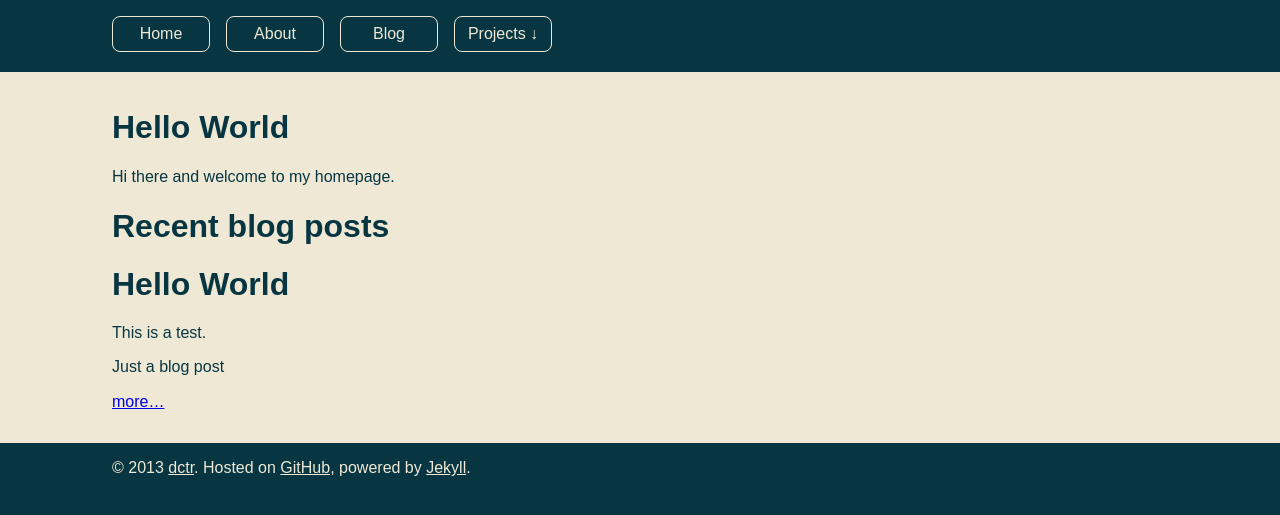
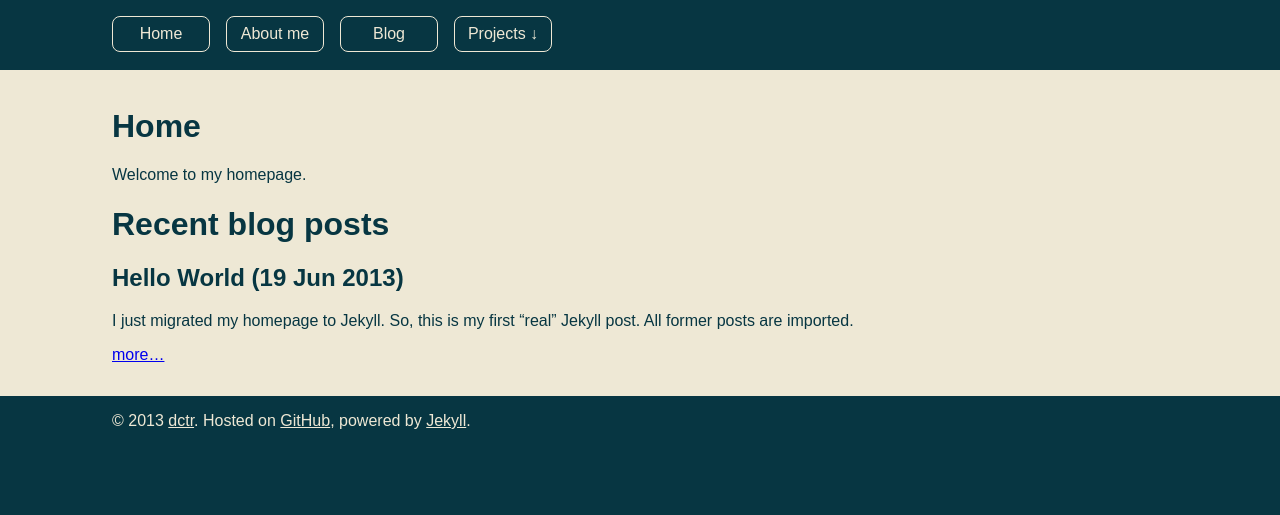
Before and after one commit to dctr/dctr.github.io, a Jekyll site: the page built from index.md, in a window 1280 px wide. Shown: the top 515 px of the page. Built offline with Jekyll 4.4.1, drawn with Linux system fonts in a browser that asks for light colours; nearby versions of some CDN libraries; library files that are not in the unit come from our copies.

Commit message:
Finished page

```diff
--- a/_config.yml
+++ b/_config.yml
@@ -1,4 +1,3 @@
-excerpt_separator: "\n\n\n"
 exclude: [src]
 permalink: /blog/:title
 timezone: DE
--- a/_layouts/default.html
+++ b/_layouts/default.html
@@ -4,7 +4,6 @@
     <link rel="author" href="/humans.txt">
     <link rel="shortcut icon" href="/images/doctor.ico" />
 
-    <link rel="stylesheet" href="/styles/normalize.css">
     <link rel="stylesheet" href="/styles/default.css">
     <meta charset="utf-8">
 
@@ -17,13 +16,13 @@
       <nav>
         <ul>
           <li><a href="/" class="button">Home</a></li>
-          <li><a href="/about" class="button">About</a></li>
+          <li><a href="/about" class="button">About me</a></li>
           <li><a href="/blog" class="button">Blog</a></li>
           <li>
-            <a href="#" class="button">Projects &darr;</a>
+            <span class="button">Projects &darr;</span>
             <ul>
-              <li><a href="/mute.js" class="button">mute.js</a></li>
-              <li><a href="/reason" class="button">REaSoN</a></li>
+              <li><a href="http://dctr.github.io/mute.js" class="button">mute.js</a></li>
+              <li><a href="http://dctr.github.io/reason" class="button">REaSoN</a></li>
             </ul>
           </li>
         </ul>
@@ -32,7 +31,7 @@
 
     <div role="main">
 
-
+<h1>{{ page.title }}</h1>
 {{ content }}
 
 
--- /dev/null
+++ b/_posts/2013-06-19-hello-world.md
@@ -0,0 +1,7 @@
+---
+title: Hello World
+layout: default
+---
+I just migrated my homepage to Jekyll. So, this is my first "real" Jekyll post. All former posts are imported.
+
+This paragraph is not visible in the excerpt :-)
--- a/blog/index.md
+++ b/blog/index.md
@@ -1,9 +1,7 @@
 ---
-title: Blog
+title: All Blog Posts
 layout: default
 ---
-# All Blog Posts
-
 {% for post in site.posts %}
 - {{ post.date | date_to_string }}: [{{ post.title }}]({{ post.url }} "{{ post.title }}")
 {% endfor %}
--- a/index.md
+++ b/index.md
@@ -2,16 +2,15 @@
 title: Home
 layout: default
 ---
-# Hello World
-
-Hi there and welcome to my homepage.
-
+Welcome to my homepage.
 
 # Recent blog posts
 
 {% assign counter=0 %}
 {% for post in site.posts %}
 {% if counter < 3 %}
+## {{post.title}} ({{ post.date | date_to_string  }})
+
 {{ post.excerpt }}
 
 [more...]({{post.url}} "Show complete post")
--- a/styles/default.css
+++ b/styles/default.css
@@ -341,9 +341,7 @@ body > * {
   padding-bottom: 1em; }
 
 nav {
-  height: 2.5em; }
-  nav a {
-    text-decoration: none; }
+  height: 2.4em; }
   nav ul {
     margin: 0;
     padding: 0; }
@@ -359,7 +357,7 @@ nav {
     display: block;
     width: 5em; }
   nav li ul {
-    position: fixed; }
+    position: absolute; }
 
 /*
  * Colors / Fonts
```
Also changed, not shown: _posts/2013-06-17-test.md (deleted, +0 -16 lines), about/index.md (+1 -4 lines), src/default.scss (+2 -5 lines).
